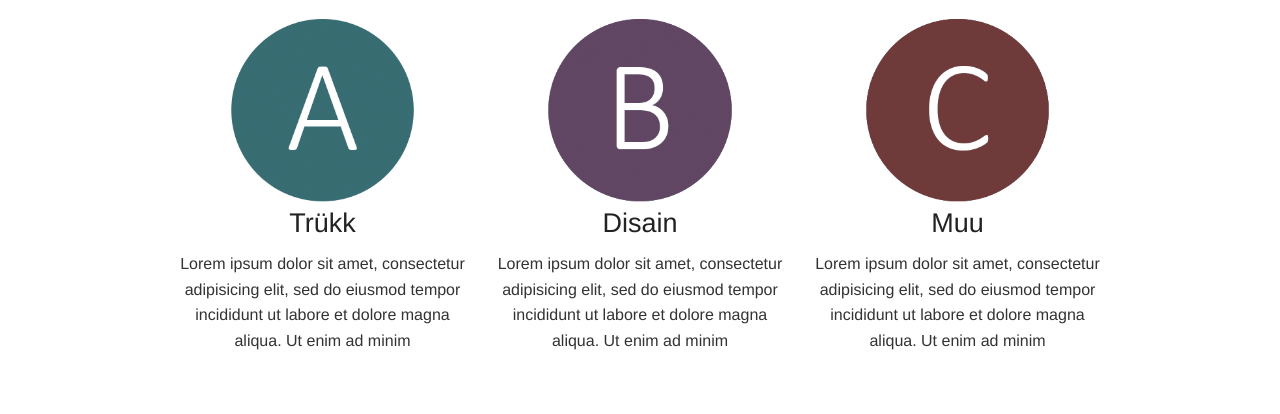
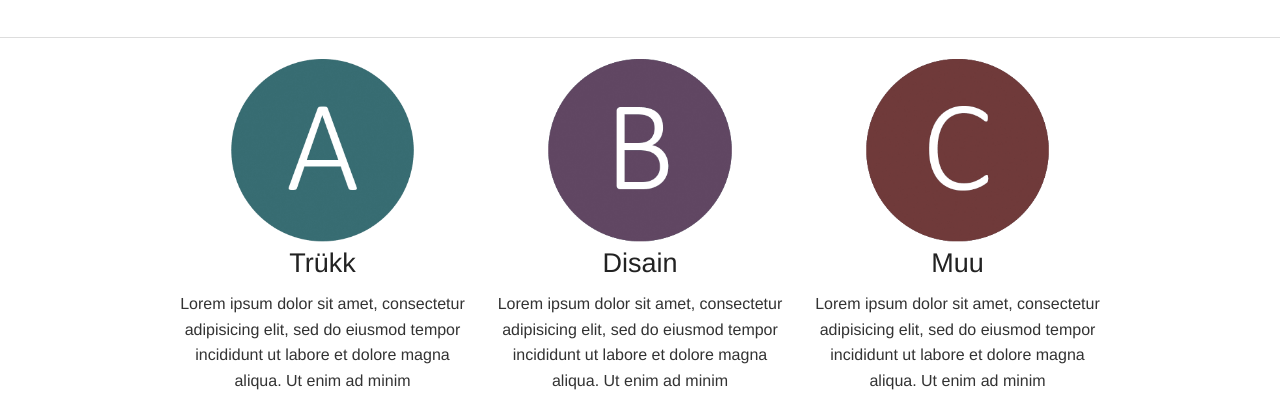
Before and after one commit to rich0664/Reklaamiabi, a website: page index.html in a window 1280 px wide. Shown: the part 692-1106 px from the top of the page. Before the commit the page ends 1066 px from the top, so only its background shows below. Drawn offline with Linux system fonts and the light colour scheme.

```diff
--- a/index.html
+++ b/index.html
@@ -97,6 +97,8 @@
     <div class="large-4 columns"></div>
     </div>
 
+        <div class="row"><div class="small-12 columns"></div><p></p><hr/></div>
+
 
     <div class="row">
     <div class="large-9 large-centered columns">
```
